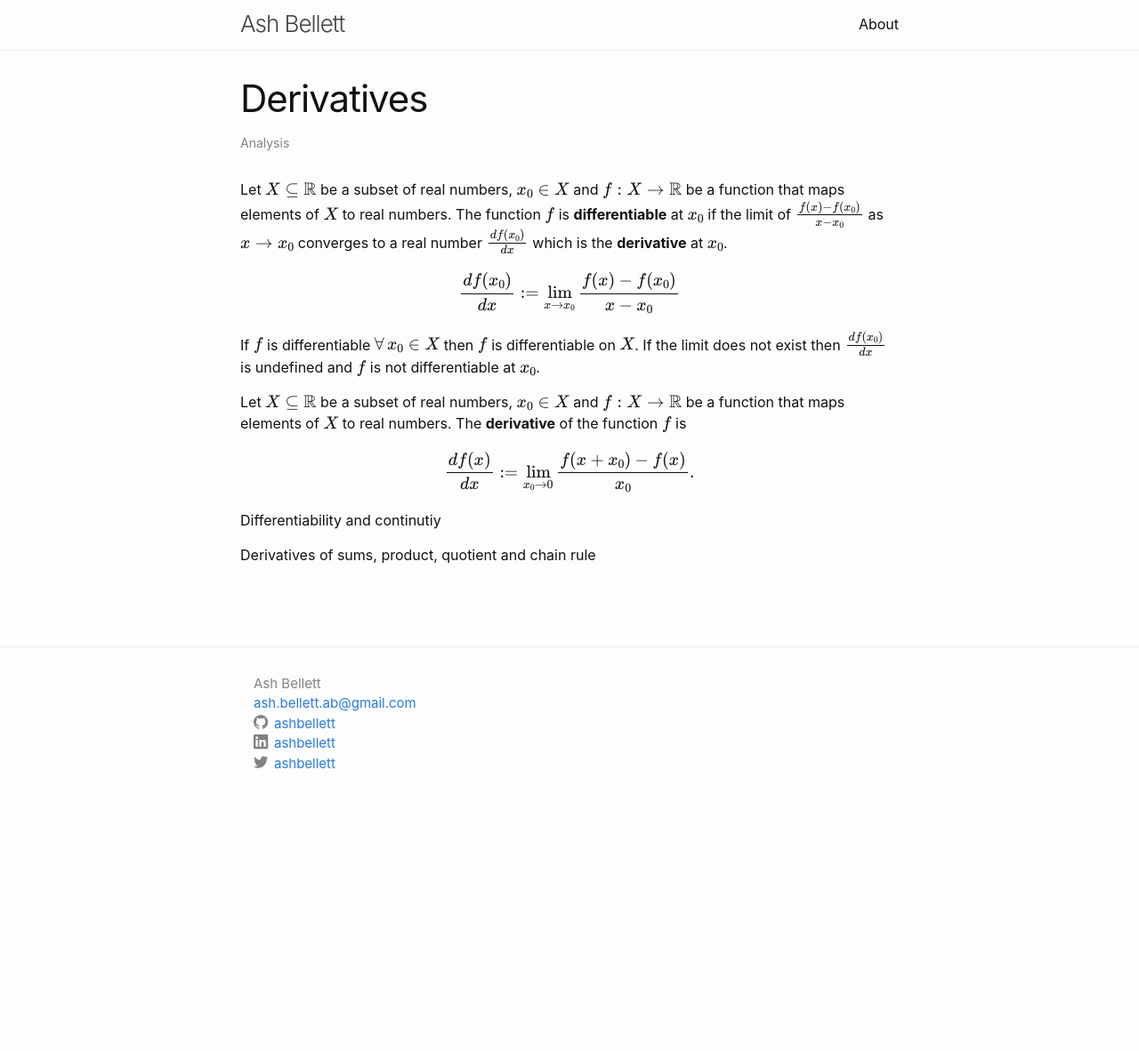
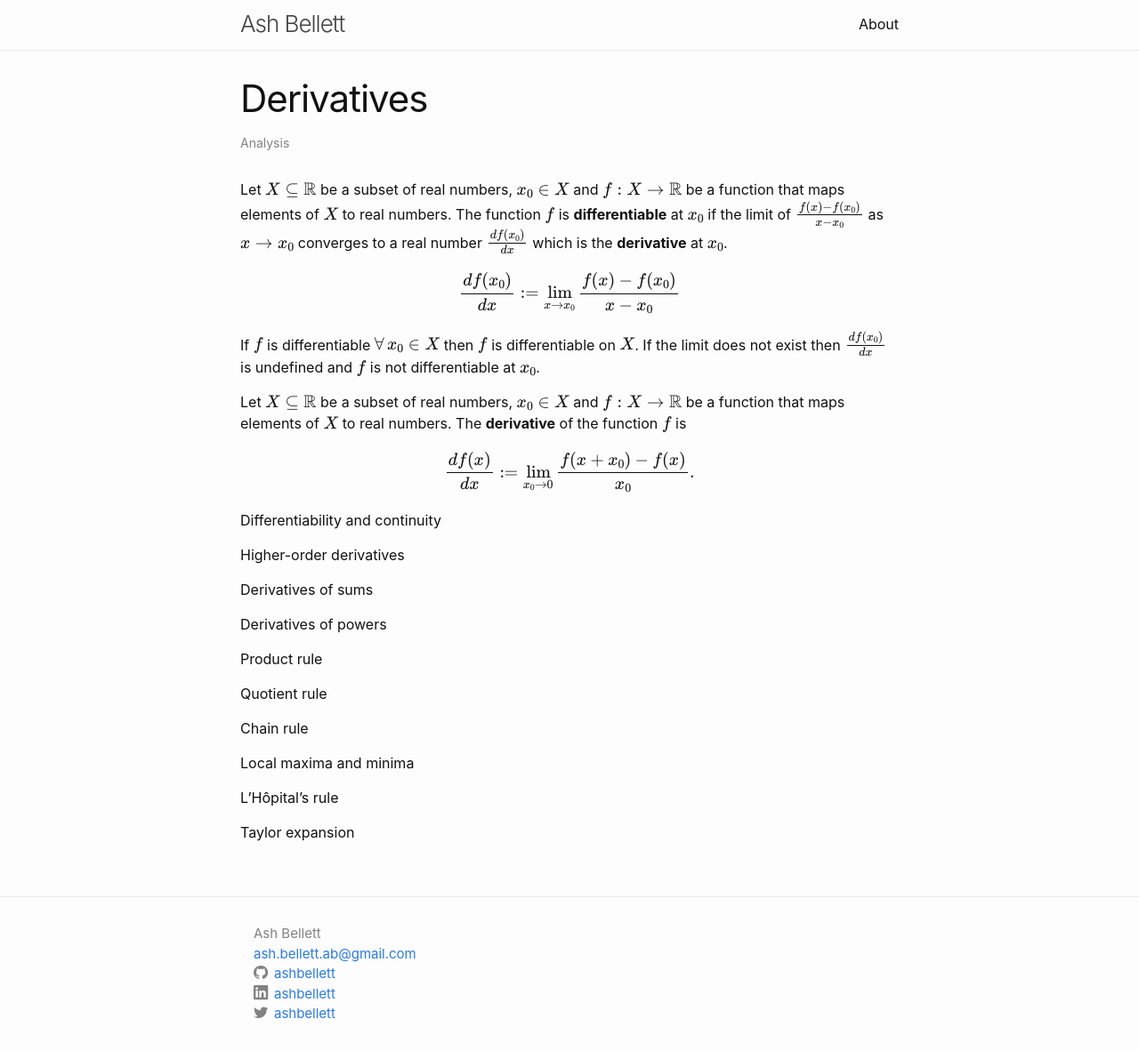
Before and after one commit to ashbellett/ashbellett.github.io, a Jekyll site: the page built from _posts/_analysis/derivatives.md, in a window 1280 px wide. Shown: the whole page at 89% size. Built offline with Jekyll 4.4.1, drawn with Linux system fonts in a browser that asks for light colours; some web fonts are replaced; before the commit the page ends 900 px from its top, so only the background shows below that.

Commit message:
Complete derivative topics

```diff
--- a/_posts/_analysis/derivatives.md
+++ b/_posts/_analysis/derivatives.md
@@ -16,6 +16,22 @@ Let $$X \subseteq \mathbb{R}$$ be a subset of real numbers, $$x_0 \in X$$ and $$
 
 $$ \frac{df(x)}{dx} := \lim_{x_0 \rightarrow 0} \frac{f(x+x_0)-f(x)}{x_0}.$$
 
-Differentiability and continutiy
+Differentiability and continuity
 
-Derivatives of sums, product, quotient and chain rule
+Higher-order derivatives
+
+Derivatives of sums
+
+Derivatives of powers
+
+Product rule
+
+Quotient rule
+
+Chain rule
+
+Local maxima and minima
+
+L'Hôpital's rule
+
+Taylor expansion
```
